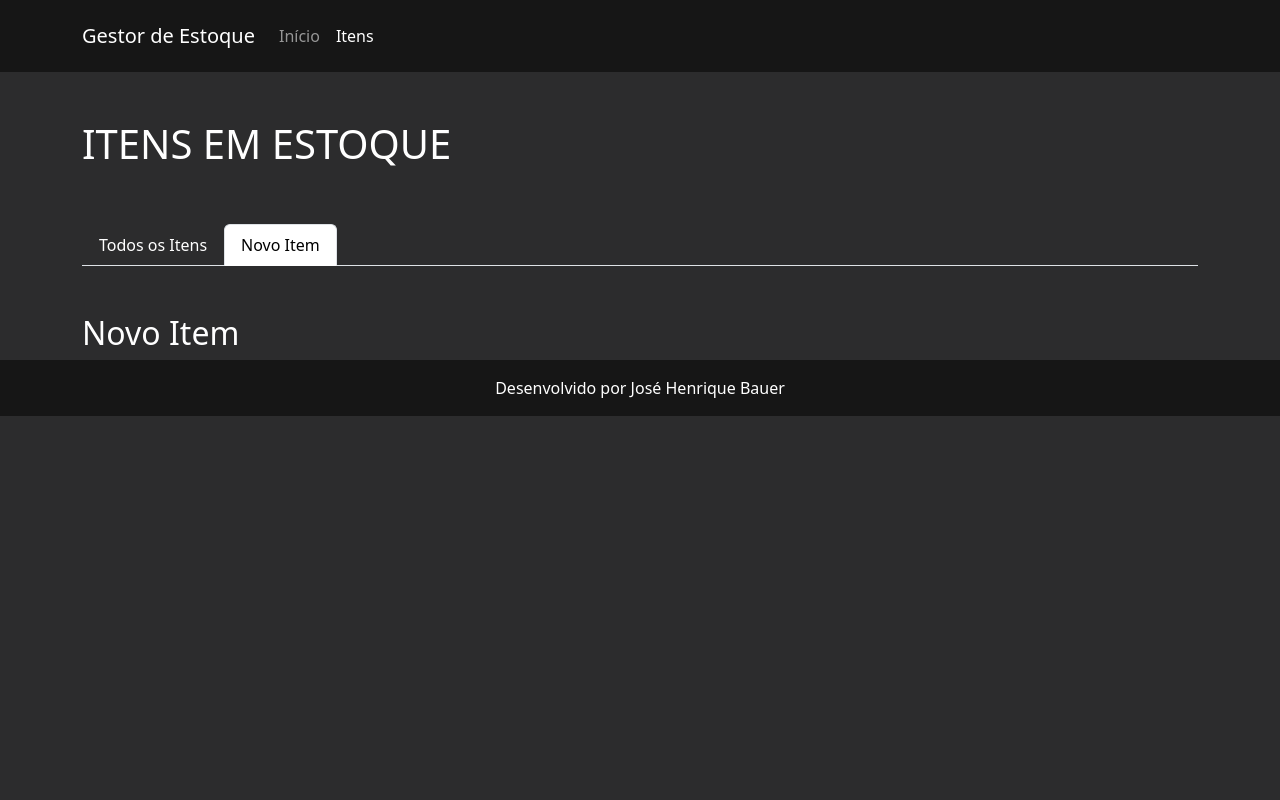
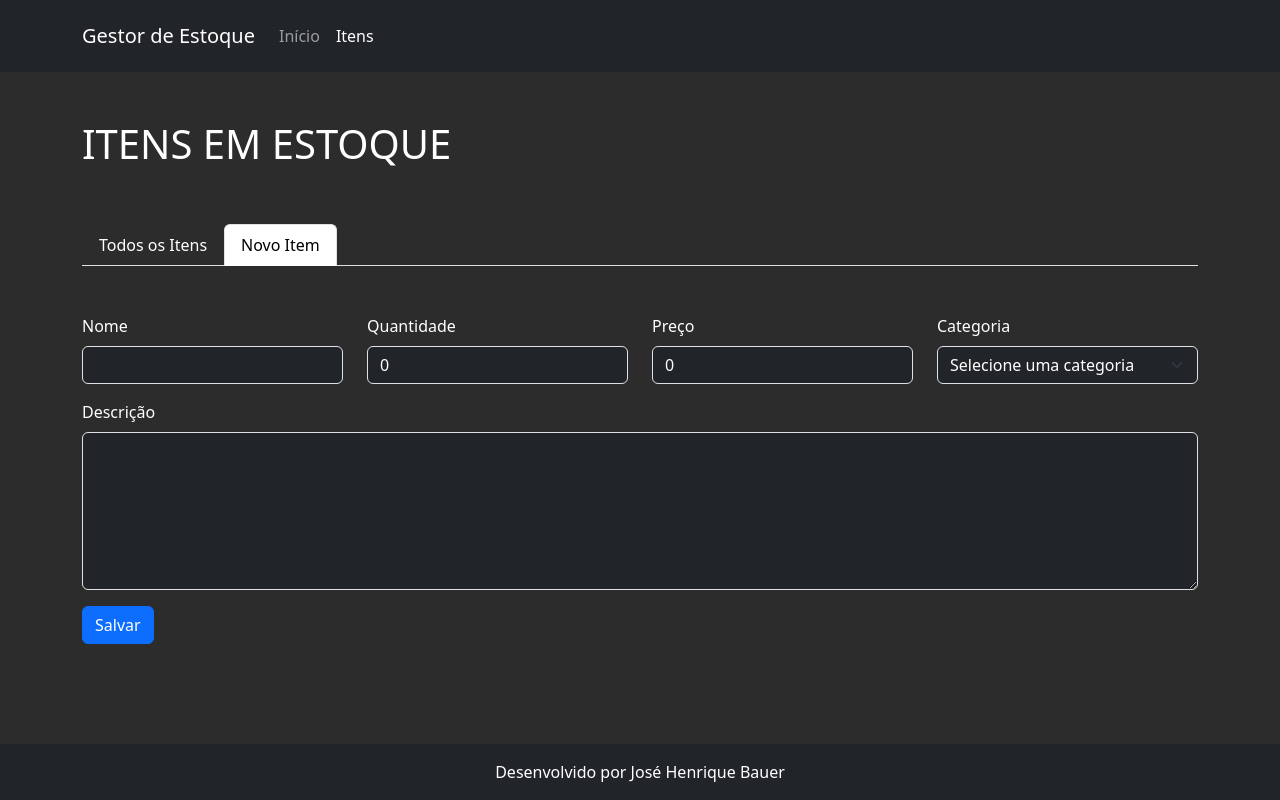
Before and after one commit to josebauer/gestor-de-estoque, a React (Vite) app: page /items/new in a window 1280 px wide. Built offline with nearby package versions, Linux system fonts and the light colour scheme.

Commit message:
Adiciona componente de formulário, classe StockItem e ajusta estilos

```diff
--- /dev/null
+++ b/src/components/ItemForm.jsx
@@ -0,0 +1,138 @@
+import { useRef, useState } from "react"
+import { Button, Col, Form, Row } from "react-bootstrap"
+import StockItem, { CATEGORIES } from "../entities/StockItem"
+import useStock from "../hooks/useStock"
+
+export default function ItemForm({ itemToUpdate }) {
+  const defaultItem = {
+    name: '',
+    description: '',
+    quantity: 0,
+    price: 0,
+    category: ''
+  }
+
+  const [item, setItem] = useState(itemToUpdate ? itemToUpdate : defaultItem)
+  const { addItem } = useStock()
+  const inputRef = useRef(null)
+
+  const handleChange = (ev) => {
+    setItem(currentState => {
+      return {
+        ...currentState,
+        [ev.target.name]: ev.target.value
+      }
+    })
+  }
+
+  const handleSubmit = (ev) => {
+    ev.preventDefault()
+
+    try {
+      const validItem = new StockItem(item)
+      addItem(validItem)
+      setItem(defaultItem)
+      alert('Item cadastrado com sucesso!')
+      inputRef.current.focus()
+    } catch (error) {
+      console.log(error.message)
+    }
+  }
+
+  return (
+    <Form onSubmit={handleSubmit}>
+      <Row>
+        <Col>
+          <Form.Group>
+            <Form.Label htmlFor="name">Nome</Form.Label>
+            <Form.Control
+              type="text"
+              name="name"
+              id="name"
+              required
+              ref={inputRef}
+              value={item.name}
+              onChange={handleChange}
+              className="bg-dark text-white"
+            />
+          </Form.Group>
+        </Col>
+        <Col>
+          <Form.Group>
+            <Form.Label htmlFor="quantity">Quantidade</Form.Label>
+            <Form.Control
+              type="number"
+              name="quantity"
+              id="quantity"
+              required
+              min={0}
+              step={1}
+              value={item.quantity}
+              onChange={handleChange}
+              className="bg-dark text-white"
+            />
+          </Form.Group>
+        </Col>
+        <Col>
+          <Form.Group>
+            <Form.Label htmlFor="price">Preço</Form.Label>
+            <Form.Control
+              type="number"
+              name="price"
+              id="price"
+              required
+              min={0.00}
+              step={0.01}
+              value={item.price}
+              onChange={handleChange}
+              className="bg-dark text-white"
+            />
+          </Form.Group>
+        </Col>
+        <Col>
+          <Form.Group>
+            <Form.Label htmlFor="category">Categoria</Form.Label>
+            <Form.Select
+              type="number"
+              name="category"
+              id="category"
+              required
+              min={0.00}
+              step={0.01}
+              value={item.category}
+              onChange={handleChange}
+              className="bg-dark text-white"
+            >
+              <option disabled value="">Selecione uma categoria</option>
+              {CATEGORIES.map((category) => (
+                <option
+                  key={category}
+                  value={category}
+                  defaultChecked={item.category === category}
+                >
+                  {category}
+                </option>
+              ))}
+            </Form.Select>
+          </Form.Group>
+        </Col>
+        <Form.Group className="mt-3">
+          <Form.Label htmlFor="description">Descrição</Form.Label>
+          <Form.Control
+            as="textarea"
+            name="description"
+            id="description"
+            required
+            rows={6}
+            value={item.description}
+            onChange={handleChange}
+            className="bg-dark text-white"
+          ></Form.Control>
+        </Form.Group>
+      </Row>
+        <Button className="my-3" type="submit">
+          Salvar
+        </Button>
+    </Form>
+  )
+}
--- a/src/components/ItemsTable.jsx
+++ b/src/components/ItemsTable/index.jsx
@@ -1,12 +1,13 @@
 import { Link } from "react-router-dom";
-import useStock from "../hooks/useStock";
+import useStock from "../../hooks/useStock";
 import { Table } from "react-bootstrap";
+import styles from "./styles.module.scss"
 
 export default function ItemsTable() {
   const { items } = useStock()
 
   return (
-    <Table striped bordered hover>
+    <Table striped bordered hover variant="dark">
       <thead>
         <tr>
           <th>ID</th>
@@ -16,18 +17,18 @@ export default function ItemsTable() {
           <th>Ações</th>
         </tr>
       </thead>
-      <tbody>
+      <tbody className={styles.tableBody}>
         {items.map((item) => (
           <tr key={item.id}>
             <td>{item.id}</td>
             <td>{item.name}</td>
-            <td>{item.quantity}</td>
+            <td>{item.quantity} unid.</td>
             <td>{item.category}</td>
             <td>
               <Link to={`items/${item.id}`} className="btn btn-primary">
                 Ver
               </Link>
-              <Link to={`items/${item.id}/update`} className="btn btn-success">
+              <Link to={`items/${item.id}/update`} className="ms-2 btn btn-light">
                 Atualizar
               </Link>
             </td>
--- /dev/null
+++ b/src/components/ItemsTable/styles.module.scss
@@ -0,0 +1,5 @@
+.tableBody {
+  td {
+    vertical-align: middle;
+  }
+}
--- /dev/null
+++ b/src/entities/StockItem.js
@@ -0,0 +1,38 @@
+export const CATEGORIES = [
+  'Jogos',
+  'Livros',
+  'Brinquedos',
+  'Acessórios'
+]
+
+export default class StockItem {
+  constructor({ name, description, quantity, price, category }) {
+    this.id = Math.floor(Math.random() * 1_000_000)
+    this.name = name
+    this.description = description
+    this.quantity = +quantity
+    this.price = +price
+    this.category = category
+    this.createdAt = new Date()
+    this.updatedAt = new Date()
+    this.#validate()
+  }
+
+  #validate() {
+    const validName = typeof this.name === 'string'
+    const validDescription = typeof this.description === 'string'
+    const validQuantity = typeof this.quantity === 'number' && Number.isInteger(this.quantity)
+    const validPrice = typeof this.price === 'number'
+    const validCategory = CATEGORIES.includes(this.category)
+
+    if (!(
+      validName &&
+      validDescription &&
+      validQuantity &&
+      validPrice &&
+      validCategory
+    )) {
+      throw new Error('Item inválido!')
+    }
+  }
+}
--- a/src/pages/RootLayout.jsx
+++ b/src/pages/RootLayout.jsx
@@ -7,7 +7,7 @@ export default function RootLayout() {
   return (
     <>
       <header>
-        <Navbar data-bs-theme="dark" className="navbar p-3">
+        <Navbar data-bs-theme="dark" bg="dark" className="p-3">
           <Container>
             <Navbar.Brand as={Link} to="/">Gestor de Estoque</Navbar.Brand>
             <Nav className="me-auto" defaultActiveKey="/">
@@ -30,7 +30,7 @@ export default function RootLayout() {
       <div>
         <Outlet />
       </div>
-      <footer className="footer text-center py-3">
+      <footer className="text-center py-3 bg-dark fixed-bottom">
         Desenvolvido por José Henrique Bauer
       </footer>
     </>
--- a/src/pages/items/CreateItem.jsx
+++ b/src/pages/items/CreateItem.jsx
@@ -1,7 +1,9 @@
+import ItemForm from "../../components/ItemForm";
+
 export default function CreateItem() {
   return (
     <>
-      <h2>Novo Item</h2>
+      <ItemForm/>
     </>
   )
 }
--- a/src/pages/items/ListItems.jsx
+++ b/src/pages/items/ListItems.jsx
@@ -1,4 +1,4 @@
-import ItemsTable from "../../components/ItemsTable";
+import ItemsTable from "../../components/ItemsTable/index";
 
 export default function ListItems() {
   return (
--- a/src/scss/common/common.scss
+++ b/src/scss/common/common.scss
@@ -9,8 +9,3 @@
 body {
   background-color: #2c2c2d;
 }
-
-.navbar,
-.footer {
-  background-color: #161616;
-}
```
